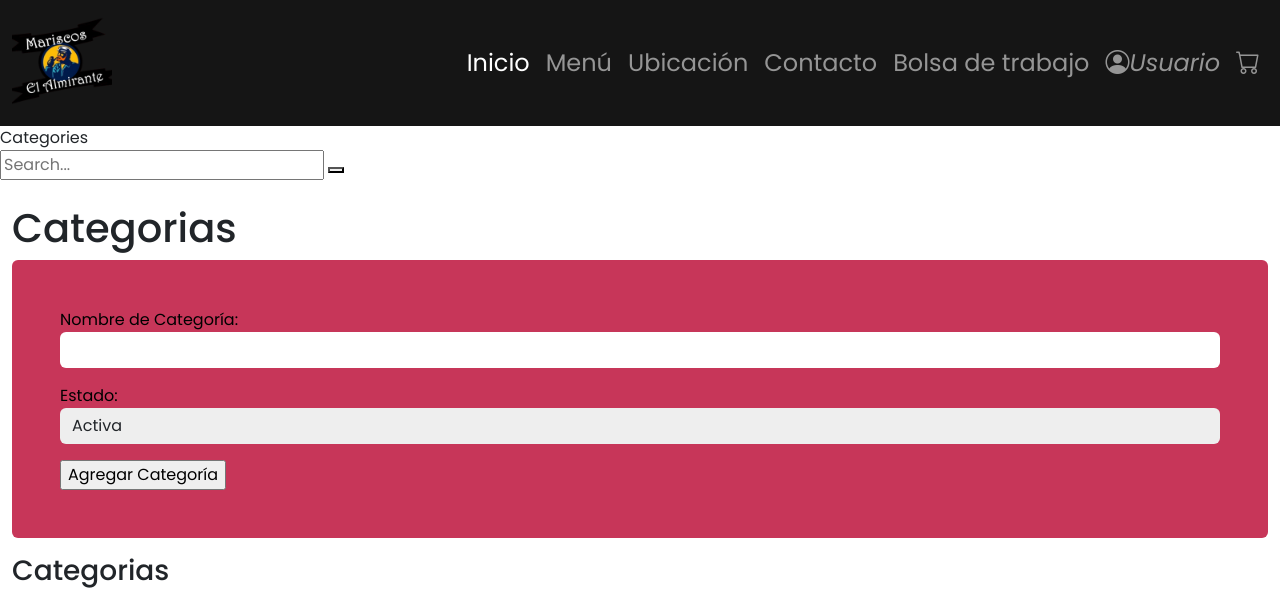
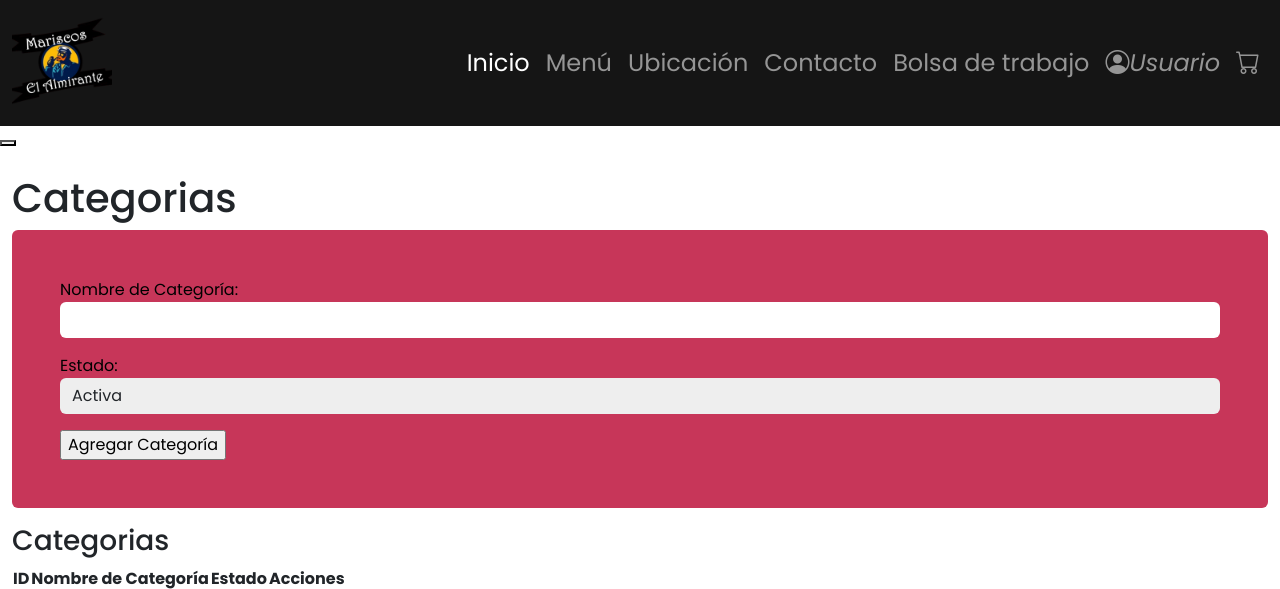
Before and after one commit to MaximoCoder/ElAlmiranteWEB, a PHP site: template views/admin/Categorias.php in a window 1280 px wide. Shown: the top 589 px of the page. Run offline with PHP 8.4, Linux system fonts and the light colour scheme; the template is opened without the code that fills it, so the values that code supplies are empty; some libraries are stand-ins or nearby versions.

Commit message:
Se eliminaron elementos innecesarios

```diff
--- a/views/admin/Agregar_Productos.php
+++ b/views/admin/Agregar_Productos.php
@@ -1,11 +1,11 @@
 <!-- NAVBAR -->
 <nav>
        <i class='bx bx-menu'></i>
-    <a href="#" class="nav-link">Categories</a>
+
        <form action="#">
            <div class="form-input">
-            <input type="search" placeholder="Search...">
-            <button type="submit" class="search-btn"><i class='bx bx-search'></i></button>
+
+               <button><i class='bx bx-search'></i></button>
            </div>
        </form>
        <input type="checkbox" id="switch-mode" hidden>
--- a/views/admin/Agregar_Vacante.php
+++ b/views/admin/Agregar_Vacante.php
@@ -1,11 +1,11 @@
    <!-- NAVBAR -->
    <nav>
        <i class='bx bx-menu'></i>
-       <a href="#" class="nav-link">Categories</a>
+
        <form action="#">
            <div class="form-input">
-               <input type="search" placeholder="Search...">
-               <button type="submit" class="search-btn"><i class='bx bx-search'></i></button>
+
+               <button><i class='bx bx-search'></i></button>
            </div>
        </form>
        <input type="checkbox" id="switch-mode" hidden>
--- a/views/admin/Categorias.php
+++ b/views/admin/Categorias.php
@@ -1,11 +1,11 @@
 <!-- NAVBAR -->
 <nav>
        <i class='bx bx-menu'></i>
-    <a href="#" class="nav-link">Categories</a>
+
        <form action="#">
            <div class="form-input">
-            <input type="search" placeholder="Search...">
-            <button type="submit" class="search-btn"><i class='bx bx-search'></i></button>
+
+               <button><i class='bx bx-search'></i></button>
            </div>
        </form>
        <input type="checkbox" id="switch-mode" hidden>
--- a/views/admin/Editar_Productos.php
+++ b/views/admin/Editar_Productos.php
@@ -1,11 +1,11 @@
 <!-- NAVBAR -->
 <nav>
        <i class='bx bx-menu'></i>
-    <a href="#" class="nav-link">Categories</a>
+
        <form action="#">
            <div class="form-input">
-            <input type="search" placeholder="Search...">
-            <button type="submit" class="search-btn"><i class='bx bx-search'></i></button>
+
+               <button><i class='bx bx-search'></i></button>
            </div>
        </form>
        <input type="checkbox" id="switch-mode" hidden>
```
Also changed, not shown: views/admin/Reportes.php (+4 -3 lines), views/admin/Ventas.php (+4 -3 lines), views/admin/dashboard.php (+1 -18 lines). Lines whose indentation alone changed are shown as unchanged.
